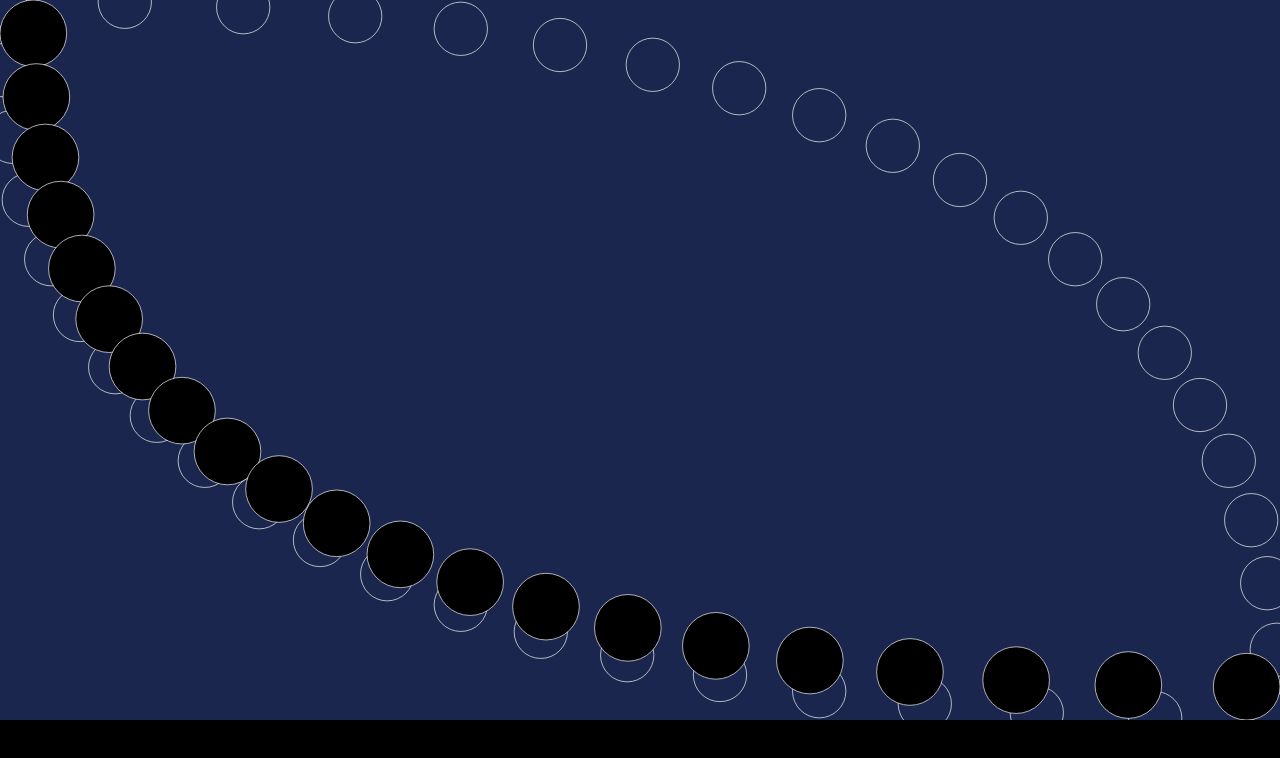
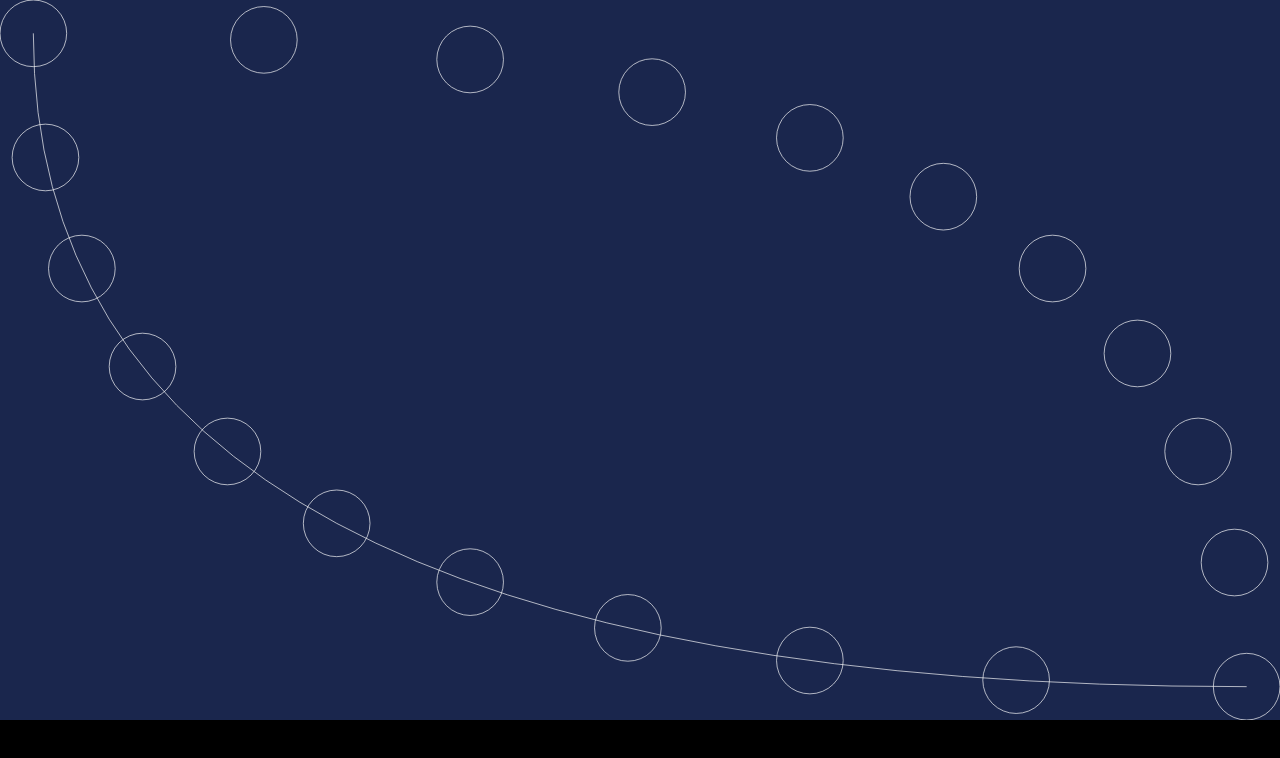
Before and after one commit to dopplerreflect/svg-wallpaper, a React (Vite) app: page / in a window 1280 px wide. Shown: the top 758 px of the page. Built offline with nearby package versions, Linux system fonts and the light colour scheme.

Commit message:
refactor

```diff
--- a/src/utils.ts
+++ b/src/utils.ts
@@ -24,7 +24,18 @@ export const interpolate = (divs: number) => {
   return [0, ...[...Array(divs).keys()].map(k => (1 / divs) * (k + 1))];
 };
 
-export const cubicBezierPoints = (
+/**
+ * Return a list of x,y coordinates for a quadratic bezier curve given start, control and end points
+ * @param x0 start x
+ * @param y0 start y
+ * @param x1 control point x
+ * @param y1 control point y
+ * @param x2 end x
+ * @param y2 end y
+ * @param divs number of points to return
+ * @returns Array of x,y coordinates of <divs> length
+ */
+export const quadraticBezierPoints = (
   x0: number,
   y0: number,
   x1: number,
@@ -33,8 +44,18 @@ export const cubicBezierPoints = (
   y2: number,
   divs: number
 ) => {
-  return interpolate(divs).map(t => ({
-    x: lerp(lerp(x0, x1, t), lerp(x1, x2, t), t),
-    y: lerp(lerp(y0, y1, t), lerp(y1, y2, t), t),
-  }));
+  return interpolate(divs).map(t => quadratic(x0, y0, x1, y1, x2, y2, t));
 };
+
+export const quadratic = (
+  x0: number,
+  y0: number,
+  x1: number,
+  y1: number,
+  x2: number,
+  y2: number,
+  t: number
+) => ({
+  x: lerp(lerp(x0, x1, t), lerp(x1, x2, t), t),
+  y: lerp(lerp(y0, y1, t), lerp(y1, y2, t), t),
+});
--- a/src/wallpapers/bezier.tsx
+++ b/src/wallpapers/bezier.tsx
@@ -1,5 +1,5 @@
 import React from 'react';
-import { cubicBezierPoints, interpolate, lerp } from '../utils';
+import { quadraticBezierPoints } from '../utils';
 import Star from './components/star';
 
 const width = 1920;
@@ -11,29 +11,15 @@ export default function Bezier() {
   return (
     <svg xmlns="http://www.w3.org/svg/2000" viewBox={`0 0 ${width} ${height}`}>
       <rect width={width} height={height} fill="hsl(225,50%,20%)" />
-      {interpolate(20).map(k => (
-        <circle
-          key={k}
-          cx={lerp(lerp(x1, x1, k), lerp(x1, width, k), k)}
-          cy={lerp(lerp(y1, height, k), lerp(height, height, k), k)}
-          r={40}
-          stroke="white"
-          fill="none"
-        />
+      <path d="M50 50 Q50 1030 1870 1030" stroke="white" fill="none" />
+      {quadraticBezierPoints(50, 50, 50, 1030, 1870, 1030, 10).map((p, i) => (
+        <circle key={i} cx={p.x} cy={p.y} r={50} stroke="white" fill="none" />
       ))}
-      {interpolate(20).map(k => (
-        <circle
-          key={k}
-          cx={lerp(lerp(x1, width, k), lerp(width, width, k), k)}
-          cy={lerp(lerp(y1, 0, k), lerp(0, height, k), k)}
-          r={40}
-          stroke="white"
-          fill="none"
-        />
-      ))}
-      {cubicBezierPoints(50, 50, 50, 1030, 1870, 1030, 20).map((p, i) => (
-        <circle key={i} cx={p.x} cy={p.y} r={50} stroke="white" />
-      ))}
+      {quadraticBezierPoints(50, 50, 1870, 50, 1870, 1030, 10)
+        .slice(1, -1)
+        .map((p, i) => (
+          <circle key={i} cx={p.x} cy={p.y} r={50} stroke="white" fill="none" />
+        ))}
     </svg>
   );
 }
```
